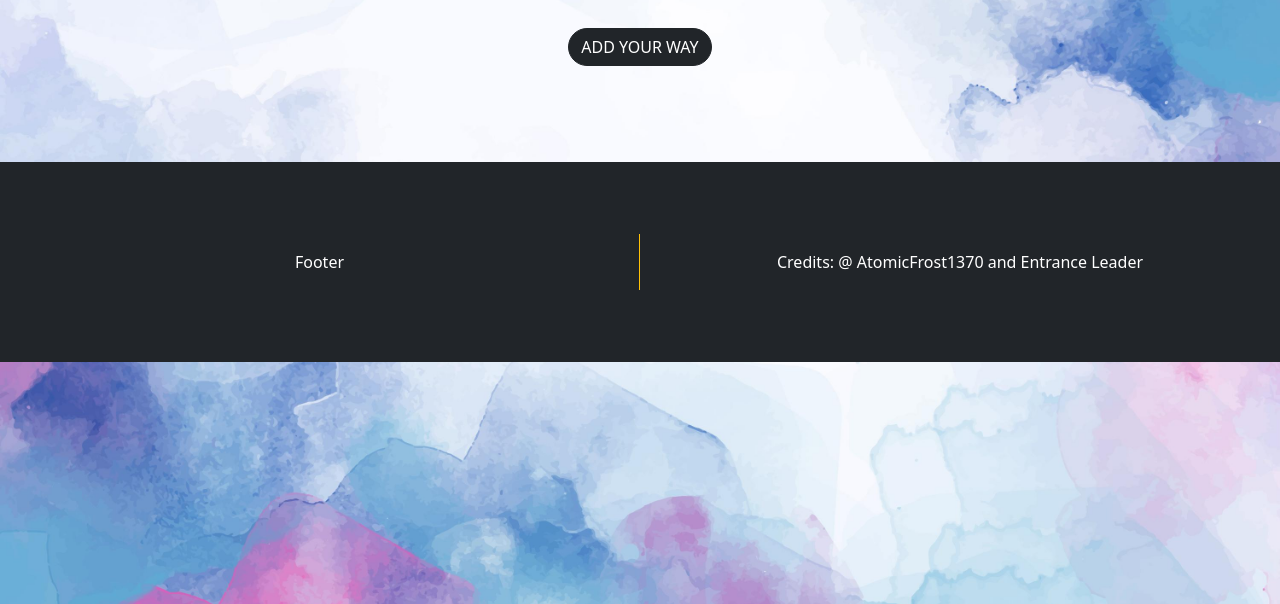
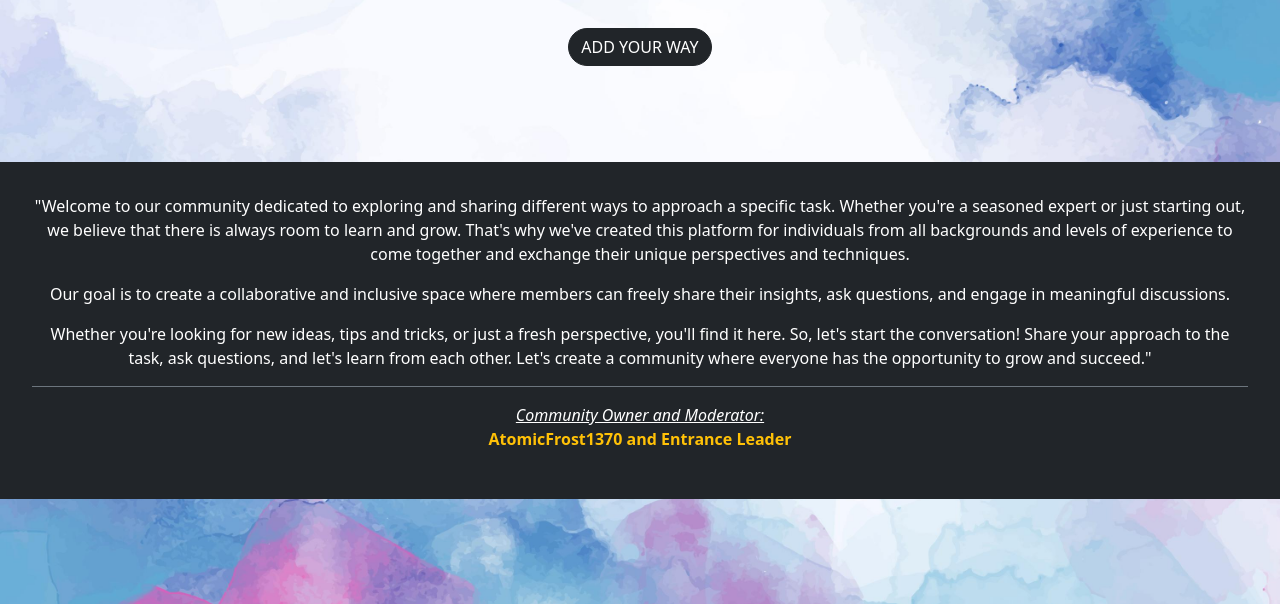
Before and after one commit to Vansh-Khandelwal/Ways101, a Django app: page / in a window 1280 px wide. Shown: the part 196-800 px from the top of the page. Run offline with Django 3.2, Linux system fonts and the light colour scheme; data that the repository does not hold is empty.

Commit message:
6th Commit

```diff
--- a/templates/base.html
+++ b/templates/base.html
@@ -374,9 +374,15 @@
 
     <!-- Footer -->
 
-    <div class="bg-dark mt-5 d-flex align-items-center justify-content-around " style="height: 200px; color: white; ">
-        <div class="w-50 border-end border-warning text-center p-3 ">Footer</div>
-        <div class="w-50 text-center p-3 ">Credits: @ AtomicFrost1370 and Entrance Leader</div>
+    <div class="bg-dark mt-5 d-flex flex-md-row align-items-center justify-content-around p-3" style="color: white; ">
+        <div class="text-center p-3">
+            <p>"Welcome to our community dedicated to exploring and sharing different ways to approach a specific task. Whether you're a seasoned expert or just starting out, we believe that there is always room to learn and grow. That's why we've created
+                this platform for individuals from all backgrounds and levels of experience to come together and exchange their unique perspectives and techniques.</p>
+            <p>Our goal is to create a collaborative and inclusive space where members can freely share their insights, ask questions, and engage in meaningful discussions.</p>
+            <p>Whether you're looking for new ideas, tips and tricks, or just a fresh perspective, you'll find it here. So, let's start the conversation! Share your approach to the task, ask questions, and let's learn from each other. Let's create a community
+                where everyone has the opportunity to grow and succeed."</p>
+            <p class="border-top border-secondary pt-3"><u><i>Community Owner and Moderator:</i></u><br><b class="text-warning">AtomicFrost1370 and Entrance Leader</b></p>
+        </div>
     </div>
 
     <!-- Scripts for boostrap -->
```
Also changed, not shown: templates/profile.html (+9 -3 lines).
